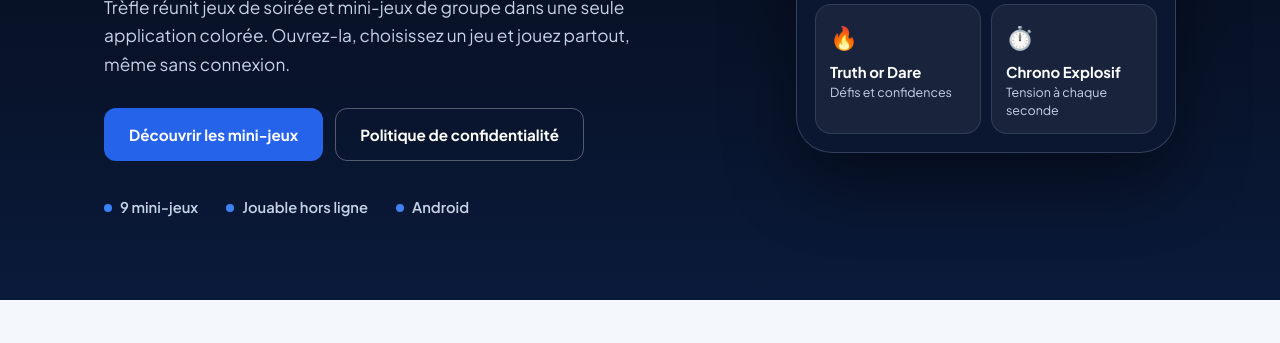
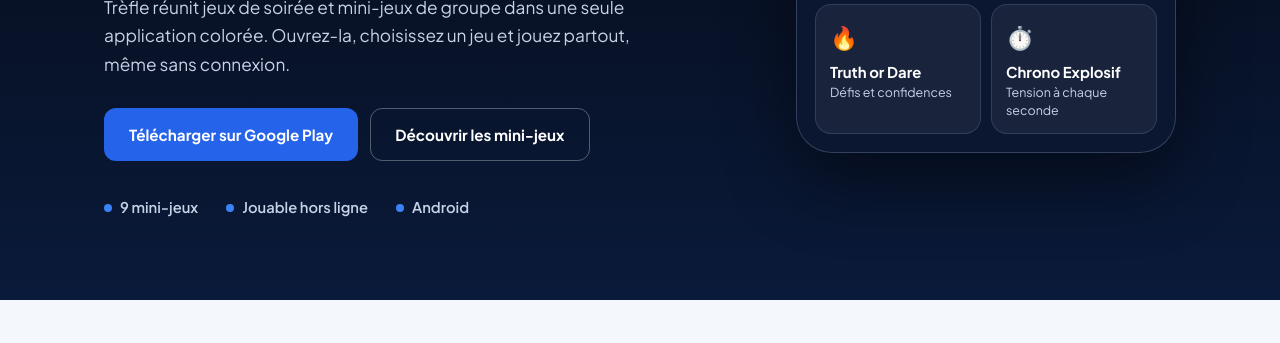
Before and after one commit to TAKZstudio-1/takzstudio-1.github.io, a plain HTML site: page index.html in a window 1280 px wide. Shown: the part 457-800 px from the top of the page. Drawn offline with Linux system fonts and the light colour scheme.

Commit message:
Update index.html

```diff
--- a/index.html
+++ b/index.html
@@ -206,8 +206,8 @@
           <p class="lead en-only">Trèfle brings party games and fast group mini-games together in one colorful app. Open it, pick a game, and play anywhere, even without a connection.</p>
           <p class="lead fr-only">Trèfle réunit jeux de soirée et mini-jeux de groupe dans une seule application colorée. Ouvrez-la, choisissez un jeu et jouez partout, même sans connexion.</p>
           <div class="hero-actions">
-            <a class="btn btn-primary" href="#games"><span class="en-only">Explore the mini-games</span><span class="fr-only">Découvrir les mini-jeux</span></a>
-            <a class="btn btn-ghost" href="#privacy"><span class="en-only">Privacy policy</span><span class="fr-only">Politique de confidentialité</span></a>
+            <a class="btn btn-primary" href="https://play.google.com/store/apps/details?id=com.tahkzr.trefle" target="_blank" rel="noopener noreferrer"><span class="en-only">Get it on Google Play</span><span class="fr-only">Télécharger sur Google Play</span></a>
+            <a class="btn btn-ghost" href="#games"><span class="en-only">Explore the mini-games</span><span class="fr-only">Découvrir les mini-jeux</span></a>
           </div>
           <ul class="facts">
             <li><span class="en-only">9 mini-games</span><span class="fr-only">9 mini-jeux</span></li>
```
